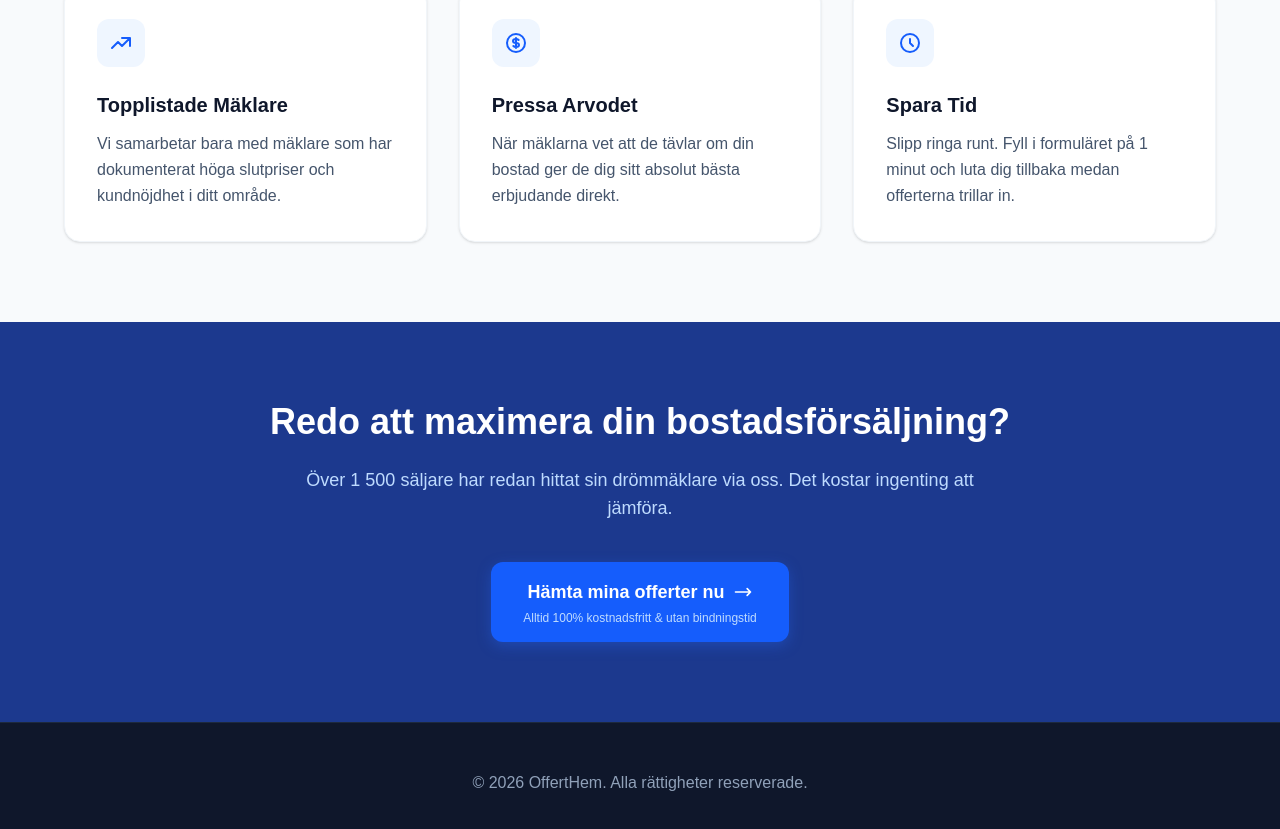
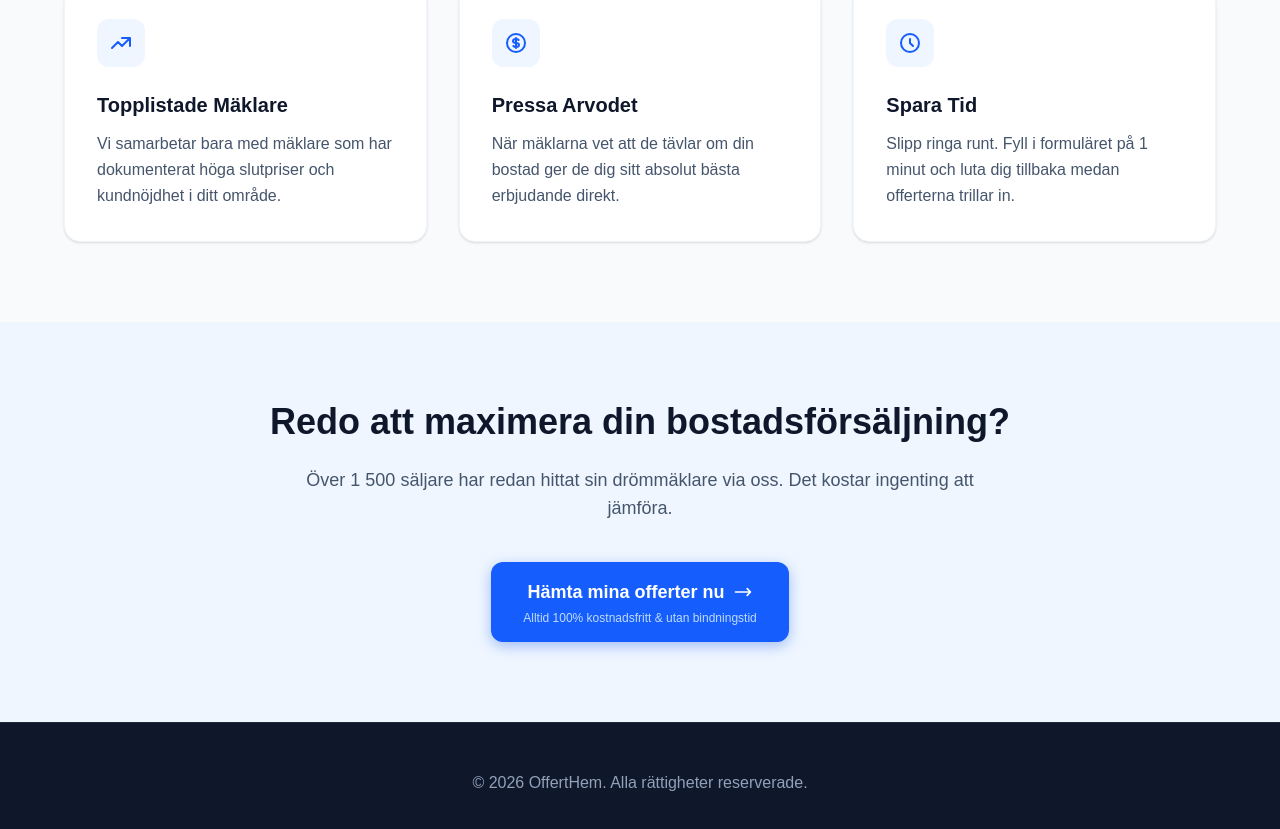
Before and after one commit to erik687/offerthem-web, a Next.js app: page / in a window 1280 px wide. Shown: the part 1538-2367 px from the top of the page. Built offline with nearby package versions, Linux system fonts and the light colour scheme.

Commit message:
style: update CTA section to light theme

```diff
--- a/app/page.tsx
+++ b/app/page.tsx
@@ -109,10 +109,10 @@ export default function Home() {
       </section>
 
       {/* CTA Section */}
-      <section className="py-20 bg-blue-900 text-white">
+      <section className="py-20 bg-blue-50 text-slate-900">
         <div className="container mx-auto px-4 text-center">
           <h2 className="text-3xl md:text-4xl font-bold mb-6">Redo att maximera din bostadsförsäljning?</h2>
-          <p className="text-blue-200 mb-10 max-w-2xl mx-auto text-lg">
+          <p className="text-slate-600 mb-10 max-w-2xl mx-auto text-lg">
             Över 1 500 säljare har redan hittat sin drömmäklare via oss. Det kostar ingenting att jämföra.
           </p>
           <div className="flex justify-center">
```
